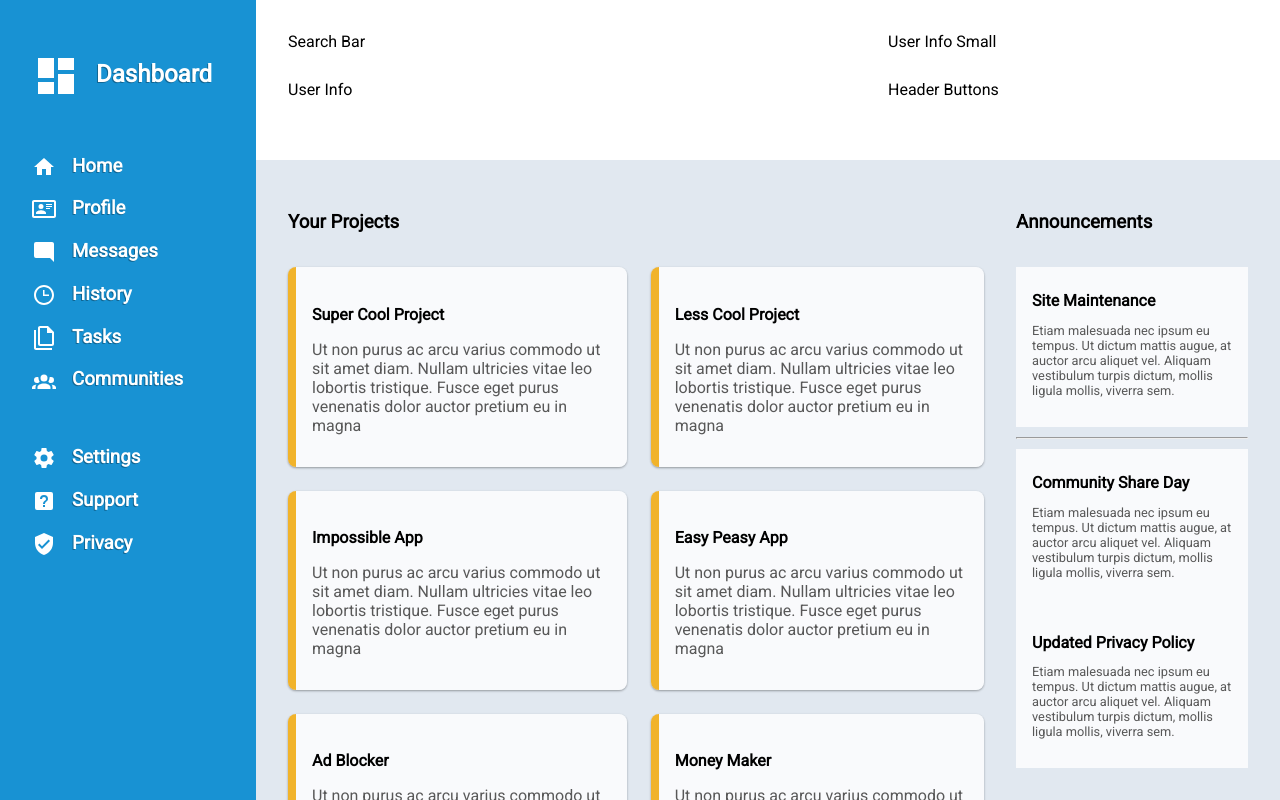
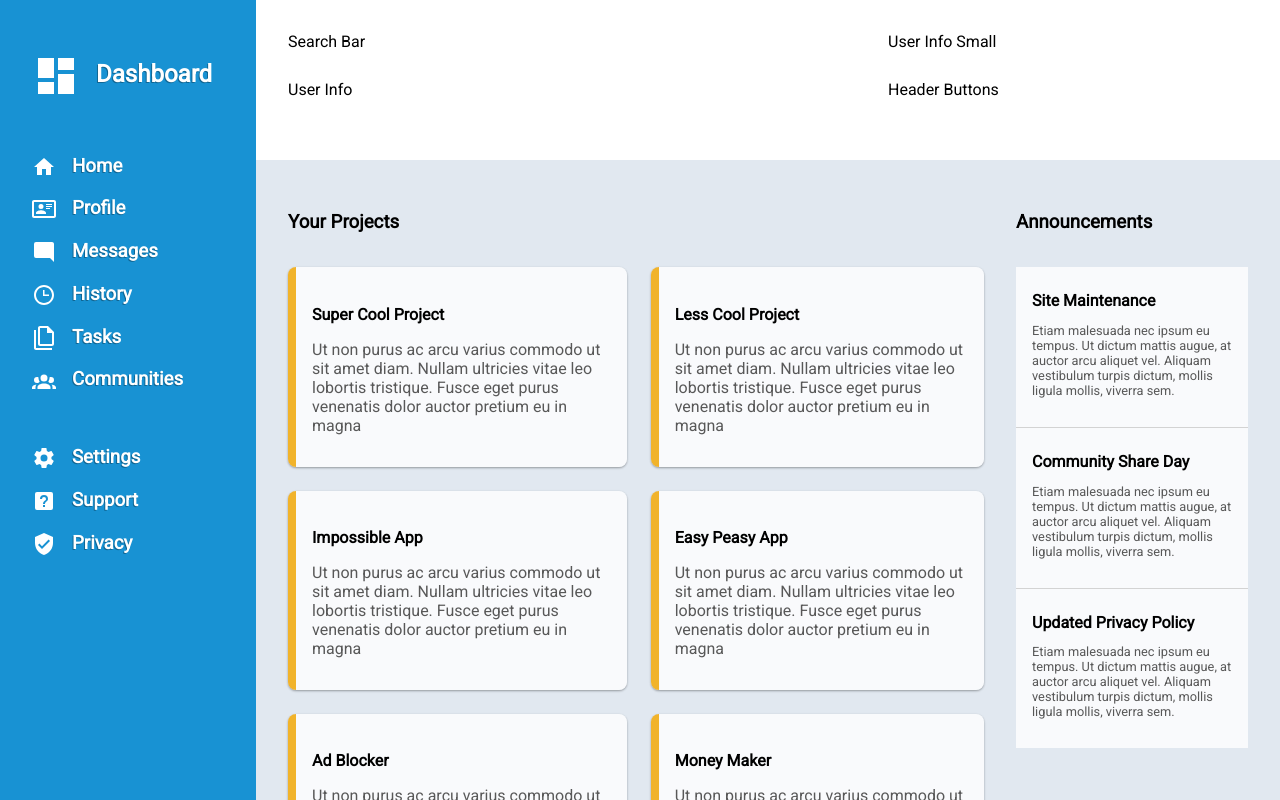
Before and after one commit to Ain88/admin-dashboard, a plain HTML site: page index.html in a window 1280 px wide. Drawn offline with Linux system fonts and the light colour scheme.

Commit message:
added border grey bottom

```diff
--- a/index.html
+++ b/index.html
@@ -99,12 +99,11 @@
             <div id="announcements">
                 <h3>Announcements</h3>
                 <div id="announcement-sub">
-                    <div>
+                    <div class="border-bottom-grey">
                         <h5>Site Maintenance</h5>
                         <p>Etiam malesuada nec ipsum eu tempus. Ut dictum mattis augue, at auctor arcu aliquet vel. Aliquam vestibulum turpis dictum, mollis ligula mollis, viverra sem. </p>
                     </div>
-                    <hr>
-                    <div>
+                    <div class="border-bottom-grey">
                         <h5>Community Share Day</h5>
                         <p>Etiam malesuada nec ipsum eu tempus. Ut dictum mattis augue, at auctor arcu aliquet vel. Aliquam vestibulum turpis dictum, mollis ligula mollis, viverra sem. </p>
                     </div>
--- a/style.css
+++ b/style.css
@@ -129,6 +129,9 @@ hr { margin: 10px 0 10px 0; }
     grid-gap: 1.5rem;
     background-color: rgba(255, 255, 255, 0.8);
 }
+.border-bottom-grey {
+    border-bottom: 1px solid lightgrey;
+}
 
 
 svg {
```
